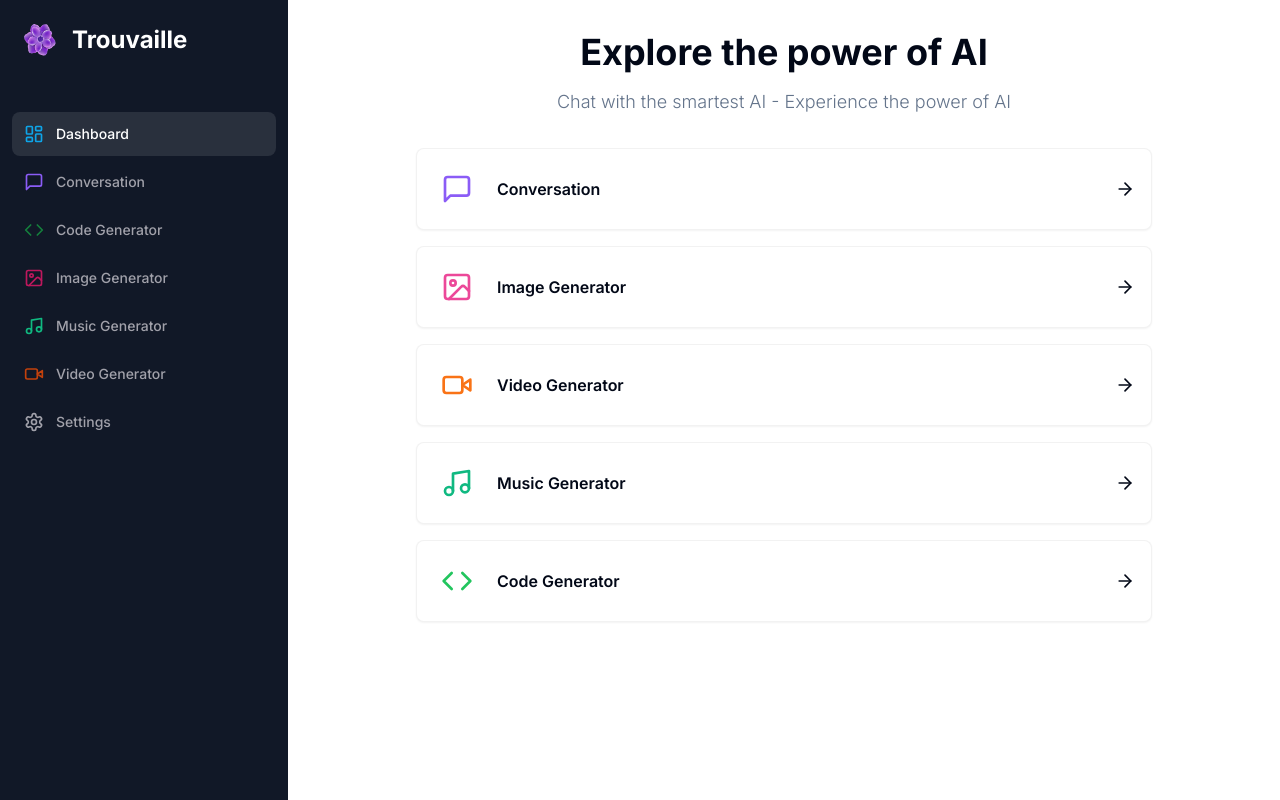
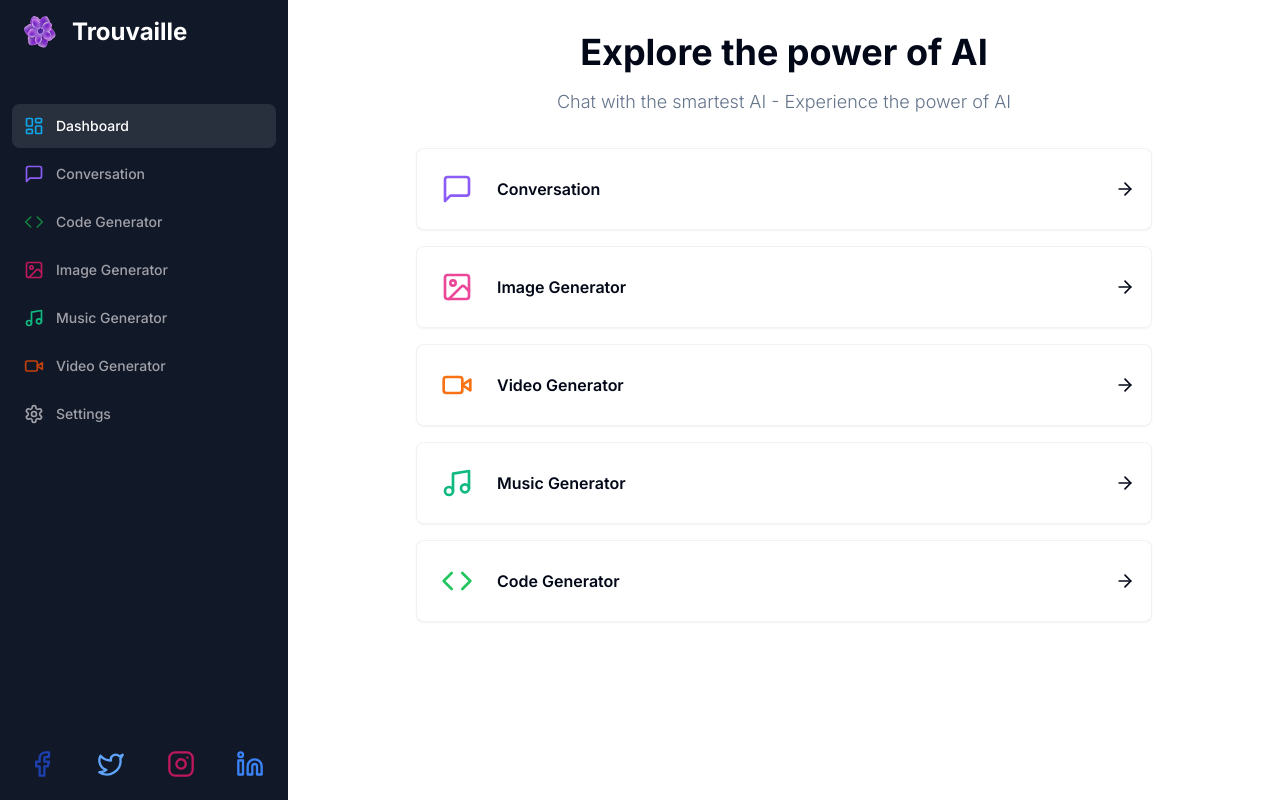
Before and after one commit to ozaishan/Trouvaillerakhdinchula, a Next.js app: page /dashboard in a window 1280 px wide. Built offline with nearby package versions, Linux system fonts and the light colour scheme.

Commit message:
Social Media Links Added.

```diff
--- a/app/(dashboard)/(routes)/dashboard/page.tsx
+++ b/app/(dashboard)/(routes)/dashboard/page.tsx
@@ -2,15 +2,15 @@
 
 import { ArrowRight, MessageSquare, ImageIcon, Music, VideoIcon, Code } from "lucide-react";
 import { useRouter } from "next/navigation";
-
 import { Card } from "@/components/ui/card";
 import { cn } from "@/lib/utils";
+import Link from "next/link";
 
 
 const DashboardPage = () => {
   const router = useRouter();
     return (
-      <div>
+      <div className="relative">
         <div className="mb-8 space-y-4">
          <h2 className="text-2xl md:text-4xl font-bold text-center">
           Explore the power of AI
@@ -35,8 +35,7 @@ const DashboardPage = () => {
           </Card>
         ))}
       </div>
-
-    </div>
+      </div>
     );
   }
 
@@ -77,7 +76,6 @@ const tools = [
     href: "/code",
   },
 ]
-
 // function DashboardPage(){
 //   return (
 //     <div>
@@ -111,4 +109,6 @@ const tools = [
 //   )
 // }
 
+
+
 export default DashboardPage;
--- a/components/ui/sidebar.tsx
+++ b/components/ui/sidebar.tsx
@@ -4,7 +4,7 @@ import { cn } from '@/lib/utils';
 import Image from 'next/image';
 import Link from 'next/link';
 import { Montserrat } from "next/font/google"
-import { Code, ImageIcon, LayoutDashboard, MessageSquare, Music, Settings, VideoIcon } from 'lucide-react';
+import { Code, ImageIcon, LayoutDashboard, MessageSquare, Music, Settings, VideoIcon, FacebookIcon, InstagramIcon, TwitterIcon, LinkedinIcon } from 'lucide-react';
 import { usePathname } from 'next/navigation';
 
 const montserratt = Montserrat ({ weight: "600", subsets : ["latin"] })
@@ -52,18 +52,38 @@ const routes = [
 		href: "/settings",
 	},
 ];
-
-
+const marketing = [
+	{
+		icon : FacebookIcon,
+		href: "https://www.facebook.com/love.sainju.1",
+		color: "text-blue-800",
+	},
+	{
+		icon: TwitterIcon,
+		href: "https://twitter.com/showshant",
+		color: "text-blue-400",
+	},
+	{
+		icon: InstagramIcon,
+		href: "https://www.instagram.com/ozaishan/",
+		color: "text-pink-700",
+	},
+	{
+		icon: LinkedinIcon,
+		href: "https://www.linkedin.com/jobs/search?keywords=&location=Nepal&locationId=&geoId=104630404&f_TPR=&f_JT=I&position=1&pageNum=0",
+		color: "text-blue-500",
+	},
+];
 const Sidebar = () => {
 const pathname = usePathname();
 return (
-<div className= "space-y-4 py-4 flex flex-col h-full bg-[#111827] text-white" >
-	<div className="px-3 py-2 flex-1">
+	<div className="flex flex-col h-full bg-[#111827] text-white">
+	<div className="px-3 py-2 flex-1 space-y-4 py-4">
 		<Link href="/dashboard" className="flex items-center pl-3 mb-14">
 			<div className="relative w-8 h-8 mr-4">
 				<Image fill alt="Logo" src="/logo.png" />
 			</div>
-			<h1 className=" text-2xl font-bold">
+			<h1 className="text-2xl font-bold">
 				Trouvaille
 			</h1>
 		</Link>
@@ -83,8 +103,24 @@ return (
 				</Link>
 			))}
 		</div>
+		</div>
+		<div className="absolute bottom-0 left-0 right-0 flex justify-between p-4">
+                {marketing.map((mark) => (
+                    <Link
+                        href={mark.href}
+                        key={mark.href}
+                        className={cn(
+                            "group flex p-3 w-12 h-10 cursor-pointer hover:bg-white/10 rounded-lg transition",
+                            pathname === mark.href ? "text-white bg-white/10" : "text-zinc-400"
+                        )}
+                    >
+                        <div className="flex items-center">
+                            <mark.icon className={cn("h-7 w-7 mr-3", mark.color)} />
+                        </div>
+                    </Link>
+                ))}
+            </div>
 	</div>
-</div>
 );
 
 }
```
